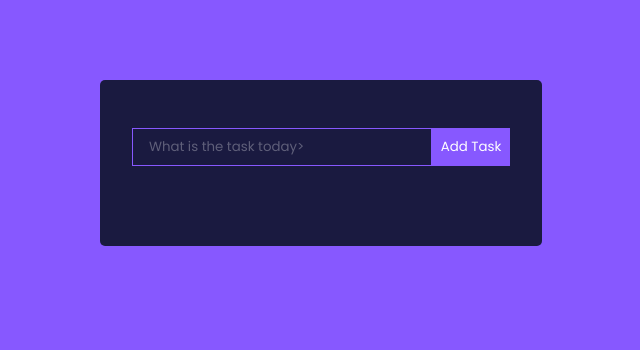
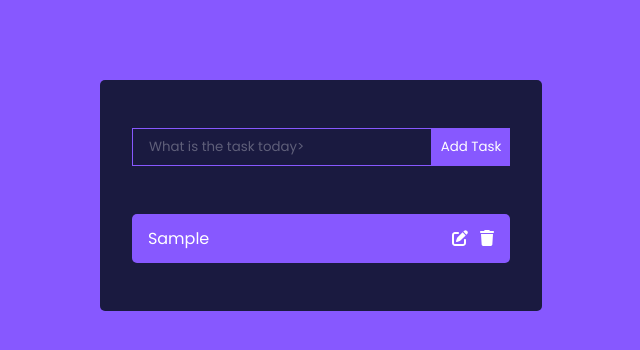
Before and after one commit to Zavista/to-do-list, a React (Vite) app: page / in a window 1280 px wide. Both pictures are taken after typing "Sample" into the empty fields and a click on the button "Add Task". Shown: the top 350 px of the page, without its empty margins (319-959 px from the left). Built offline with nearby package versions, Linux system fonts and the light colour scheme.

Commit message:
shows todo on window

```diff
--- a/src/compoments/ToDo.jsx
+++ b/src/compoments/ToDo.jsx
@@ -4,10 +4,10 @@ import { faPenToSquare } from "@fortawesome/free-solid-svg-icons"
 import { faTrash } from "@fortawesome/free-solid-svg-icons" //react automatically import these from fortawesome
 
 
-export const ToDo = ({todo}) => {
+export const ToDo = ({task}) => {
   return (
     <div className='Todo'>
-      <p>{todo.task}</p>
+      <p>{task}</p>
       <div>
         <FontAwesomeIcon icon={faPenToSquare}></FontAwesomeIcon>
         <FontAwesomeIcon icon={faTrash}></FontAwesomeIcon>
--- a/src/compoments/ToDoWrapper.jsx
+++ b/src/compoments/ToDoWrapper.jsx
@@ -18,11 +18,12 @@ export const ToDoWrapper = () => {
   }
   return (
     <div className='TodoWrapper'>
-      <ToDoForm addTodo={addTodo}></ToDoForm>
-      {todos.map((todo) =>{
-        <ToDo todo={todo} key={todo.id}></ToDo>
-      })}
+      <ToDoForm addTodo={addTodo} />
+      {todos.map((todo) => (
+        <ToDo task={todo.task} key={todo.id} />
+      ))}
     </div>
   )
   //addTodo={addTodo} sends down the function to the TodoForm (which is the child of TodoWrapper)
+  //map each todo in todos and create a ToDo. key is for React rendering.
 }
```
